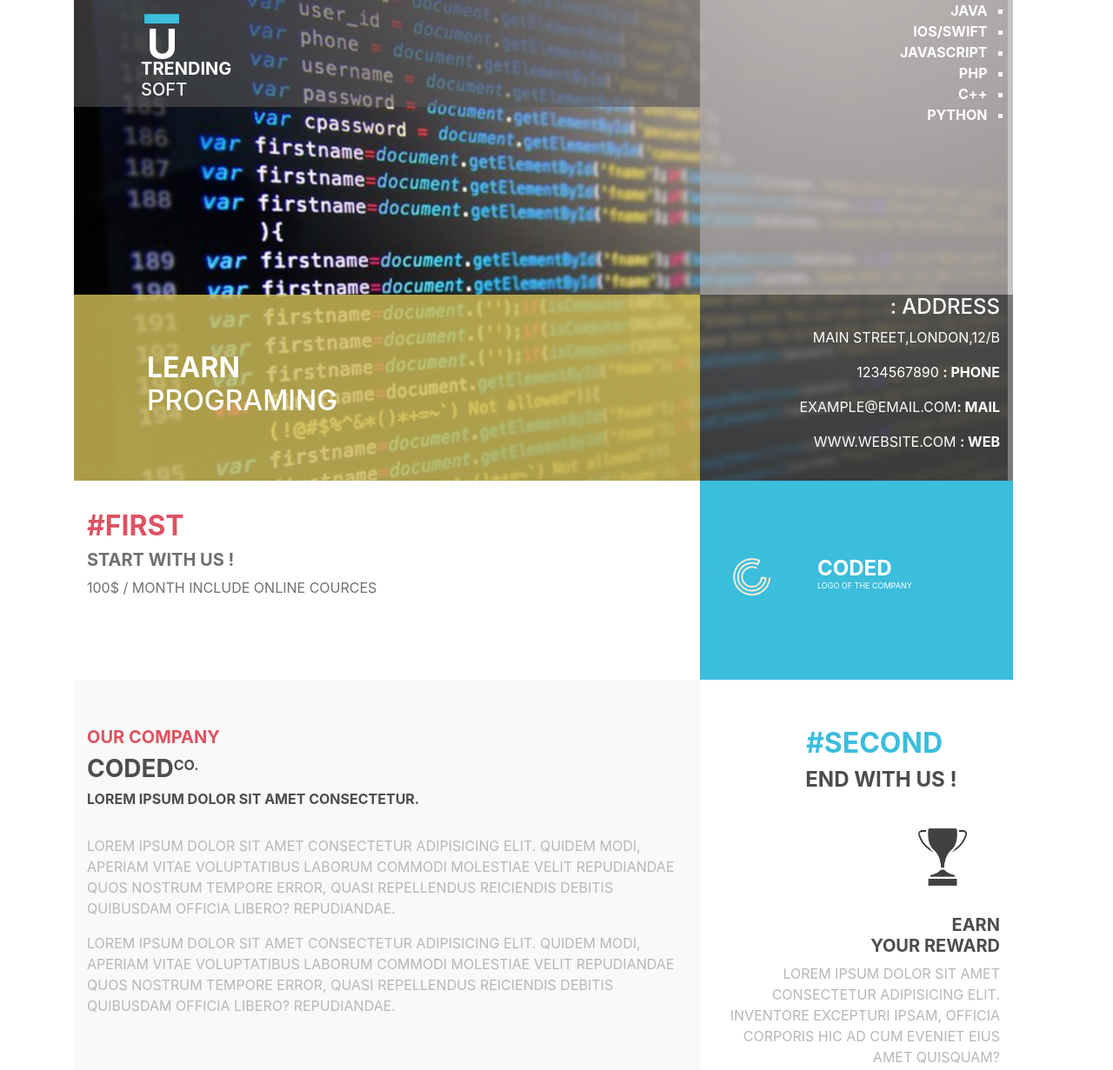
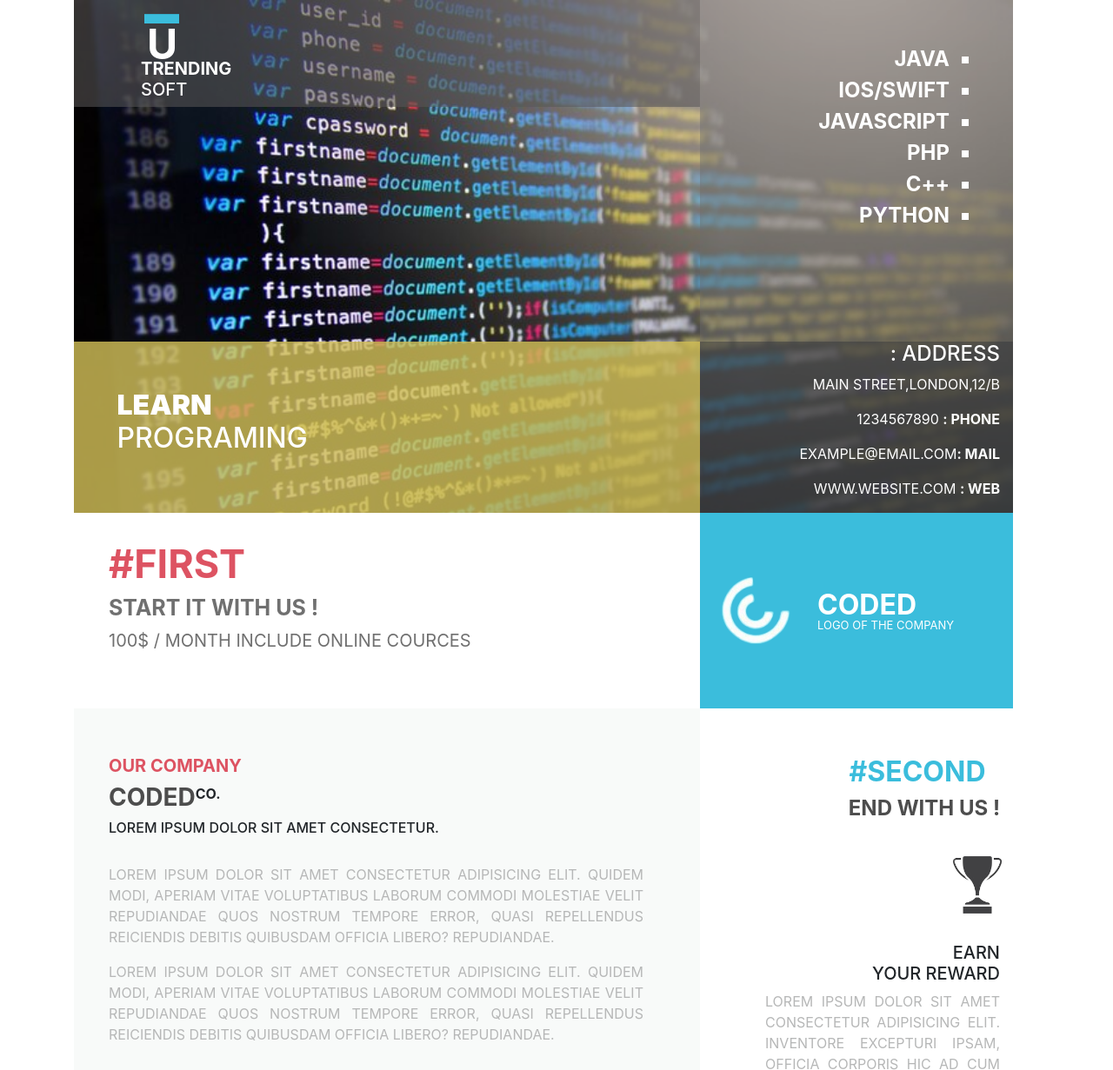
Before and after one commit to jaini77/layout-3, a plain HTML site: page index.html in a window 1280 px wide. Shown: the top 1231 px of the page at 87% size. Drawn offline with nearby package versions, Linux system fonts and the light colour scheme.

Commit message:
layout 3 ok

```diff
--- a/index.html
+++ b/index.html
@@ -1,4 +1,4 @@
-<!doctype html>
+    <!doctype html>
 <html lang="en">
   <head>
     <title>layout-3</title>
@@ -13,6 +13,8 @@
   </head>
   <!-- Body Start -->
   <body class="container">
+
+
     <!-- Header Start -->
     <header>
         <div class="row container main_header">
@@ -23,7 +25,7 @@
             </div>
             <div class="col-md-4 lang_nm">
                 <ul>
-                    <li>Java</li>
+                    <li><a>Java</a></li>
                     <li>iOS/Swift</li>
                     <li>JavaScript</li>
                     <li>Php</li>
@@ -34,7 +36,7 @@
         </div>
         <div class="row container scd_header">
             <div class="col-md-8 txt_learn">
-                <h2><span>Learn</span><br>Programing</h2>
+                <h2><span><b>Learn</b></span><br>Programing</h2>
             </div>
             <div class="col-md-4 txt_address">
                 <h4>: Address</h4>
@@ -50,12 +52,12 @@
         <div class="row container upper_section">
             <div class="col-md-8 txt_first">
                 <h2>#First</h2>
-                <h5>start with us !</h5>
+                <h5>start it with us !</h5>
                 <p>100$ / month include online cources</p>
             </div>
             <div class="col-md-4">
                 <div class="row  company_logo">
-                    <img class="col-md-4" src="company_logo.png" alt="compony logo">
+                    <img class="col-md-4" src="logo.png "  height="10%"alt="compony logo">
                     <div class="col-md-8">
                         <h4>coded</h4>
                         <p>Logo of the company</p>
@@ -81,16 +83,13 @@
                 <h5>Earn <br> Your reward</h5>
                 <p>Lorem ipsum dolor sit amet consectetur adipisicing elit. Inventore excepturi ipsam, officia corporis hic ad cum eveniet eius amet quisquam?</p>
             </div>
+            <div class="footer_line">
+                <hr>
+            </div>
         </div>
     </section>
     <!-- Section End -->
-    <!-- Footer Start -->
-    <footer>
-        <div class="footer_line">
-            <hr>
-        </div>
-    </footer>
-    <!-- Footer End -->
+
     <!-- Optional JavaScript -->
     <!-- jQuery first, then Popper.js, then Bootstrap JS -->
     <script src="https://code.jquery.com/jquery-3.3.1.slim.min.js" integrity="sha384-q8i/X+965DzO0rT7abK41JStQIAqVgRVzpbzo5smXKp4YfRvH+8abtTE1Pi6jizo" crossorigin="anonymous"></script>
--- a/layout-3.css
+++ b/layout-3.css
@@ -3,12 +3,12 @@
 header{
     background-image: url('main_img.jpg');
     background-repeat: no-repeat;
-    background-size: 96.8%;
+    background-size: 97.3%;
     color: white;
 }
 .icon_logo{
     background-color: #58565691;
-    margin-bottom: 20%;
+    margin-bottom: 25%;
 }
 .icon_logo hr{
     background-color: #3bbddc;
@@ -33,22 +33,31 @@ span{
 }
 /* list css */
 .lang_nm{
-    background-color:#adaaadaf;
+    background-color:#6d6b6d72;
+    padding-top: 50px;
+    font-size: x-large;
 }
 .lang_nm ul li{
+
     list-style: square;
     font-weight: bold;
     text-align: right;
     direction: rtl;
-    margin-right: 5%;
+    margin-right: 20%;
 }
+.lang_nm ul li:hover{
+    color: #1285e4;
+}
+
+
 /* second header css */
 .txt_learn{
     background-color: #cfbd57d2;
-    padding: 6%;
+    padding: 5%;
 }
 .txt_learn h2{
-    padding-left: 10%;
+    padding-left: 5%;
+    font-size:xx-large;
 }
 .txt_address{
     text-align: right;
@@ -63,46 +72,63 @@ span{
 .txt_first h2{
     font-weight: bold;
     color: #dd5362;
+    font-size: 45px;
+    margin-left: 25px;
 }
 .txt_first h5{
     font-weight: bold;
     color: #707070;
+    font-size: 25px;
+    margin-left: 25px;
 }
-.txt_first p{color: #707070;}
+.txt_first p{color: #707070;
+    margin-left: 25px;
+    font-size: 20px;}
 .company_logo{
-    background-color: #3bbddc;
+    background-color:  #3bbddc;
     padding-top: 20%;
     padding-bottom: 20%;
     color: white;
 }
-.company_logo img{
-    transform: rotate(-30deg);
-}
 .company_logo h4{
     font-weight: bold;
     padding-top: 10%;
+    margin-right: 50px;
     text-align: left;
+    font-size: xx-large;
+
 }
 .company_logo p{
-    font-size: xx-small;
-    margin-top: -5%;
+    font-size: small;
+    margin-top: -6%;
     text-align: left;
 }
 /* our_comapny css */
 .our_comapny{
     background-color: #f8faf9;
     padding: 5%;
+
 }
 .our_comapny h5{
     color: #dd5362;
     font-weight: bold;
+    margin-left: 25px;
 }
-.our_comapny h3,.our_comapny h6,.our_comapny span,.txt_second h5{
+.our_comapny h3{
     color: #4d4d4d;
-    font-weight: bold;
+    font-weight:bold;
+    margin-left: 25px;
+
+}
+.our_comapny h6{
+   margin-left: 25px;
 }
 .our_comapny p{
     color: #b6b7b7;
+    margin-left: 25px;
+    text-align: justify;
+    padding-right: 50px;
+
 }
 .txt_second{
     background-color: white;
@@ -112,22 +138,25 @@ span{
 .txt_second h4{
     color: #4d4d4d;
     font-weight: bold;
-    margin-right: 15%;
+    margin-right: 0%;
 }
 .txt_second img{
     width: 40%;
+    margin-right: -40px;
+
 }
 .txt_second h2{
-    margin-right: 20%;
+    margin-right: 5%;
     font-weight: bold;
     color: #3bbddc;
 }
 .txt_second p{
     color: #b6b7b7;
+    text-align: justify;
+    margin-left: 60px;
 }
 .footer_line{
-    width: 57.5%;
+    width: 66.7%;
     height: 10px;
     background-color: #dd5362;
 }
-.row container upper_section{padding:50px;}
```
Also changed, not shown: logo.png (added).
